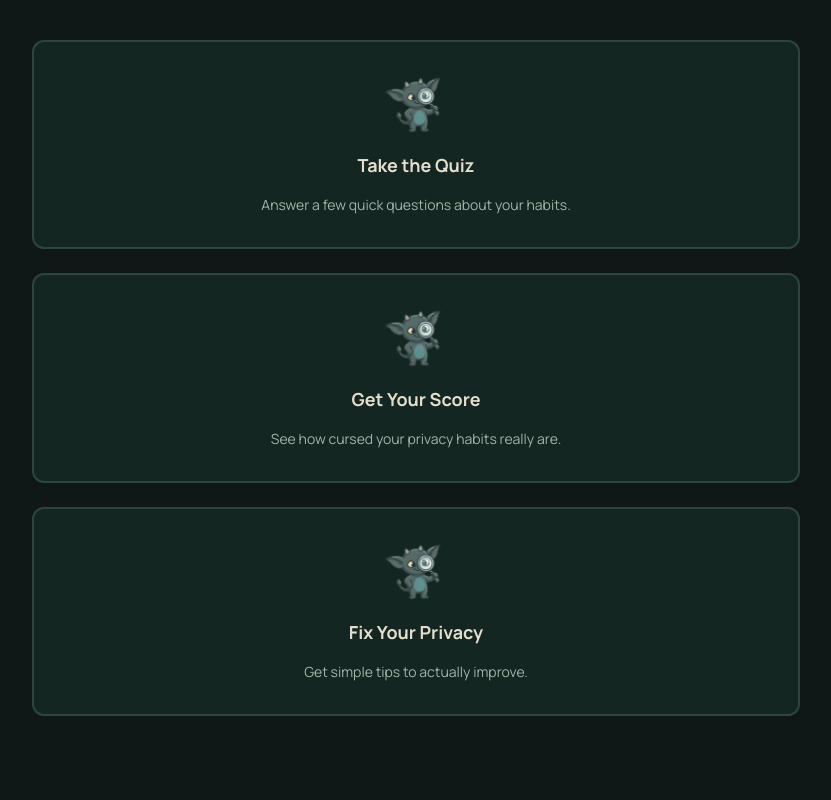
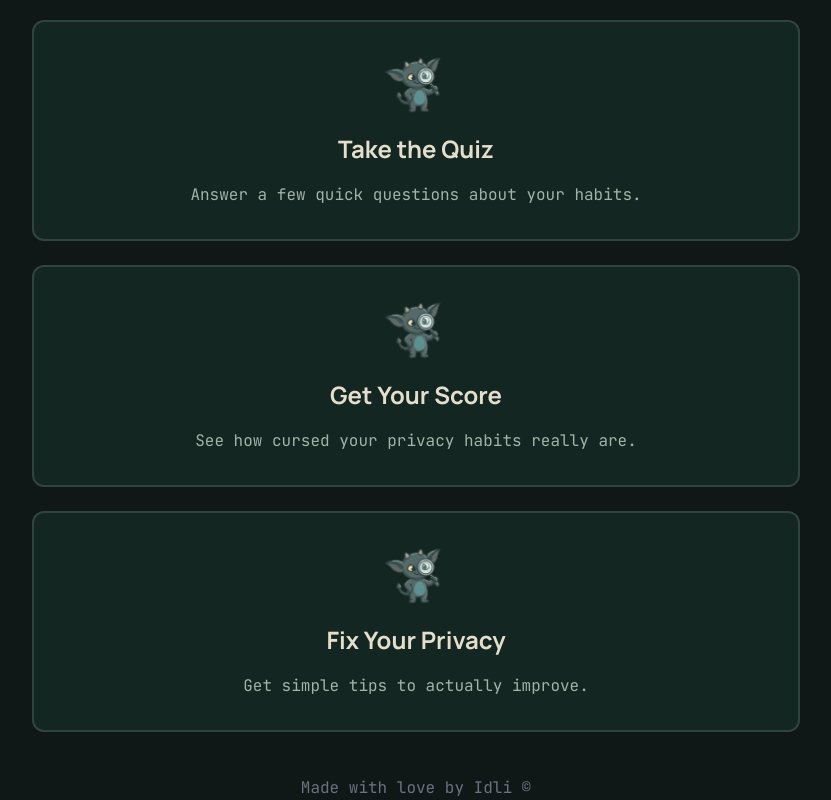
Before and after one commit to idli69/privacy-gremlin, a website built with Vite: page index.html in a window 1280 px wide. Shown: the part 837-1637 px from the top of the page, without its empty margins (224-1055 px from the left). Built offline with nearby package versions, Linux system fonts and the light colour scheme.

Commit message:
UI MVP is DONE yeeee

```diff
--- a/index.html
+++ b/index.html
@@ -45,7 +45,7 @@
         <h1 class="text-[clamp(2rem,4vw,3.2rem)] font-bold">
           Find out how cursed your privacy habits are.
         </h1>
-        <p class="text-accent-dark text-[clamp(.9rem,2.5vw,1.4rem)]">
+        <p class="text-accent-dark text-[clamp(.85rem,2.5vw,1.5rem)]">
           A tiny privacy checkup for people who know they should be more careful
           online, but keep ignoring it.
         </p>
@@ -57,7 +57,7 @@
     <!--HOW IT WORKS SECTION START-->
     <section
       id="guide"
-      class="flex min-h-screen flex-col items-center justify-center gap-6 px-8 py-16"
+      class="flex min-h-screen flex-col items-center justify-center gap-6 px-8 py-8"
     >
       <div class="flex w-full flex-col gap-6 md:h-1/3 md:w-3xl">
         <div class="card flex-1">
@@ -66,8 +66,12 @@
             alt="Take the quiz"
             class="w-16"
           />
-          <h3 class="text-lg font-bold">Take the Quiz</h3>
-          <p class="text-muted text-center text-sm">
+          <h3 class="text-[clamp(.85rem,2.5vw,1.5rem)] font-bold">
+            Take the Quiz
+          </h3>
+          <p
+            class="text-muted text-center font-mono text-[clamp(.65rem,1.5vw,1rem)]"
+          >
             Answer a few quick questions about your habits.
           </p>
         </div>
@@ -77,8 +81,12 @@
             alt="Get your score"
             class="w-16"
           />
-          <h3 class="text-lg font-bold">Get Your Score</h3>
-          <p class="text-muted text-center text-sm">
+          <h3 class="text-[clamp(.85rem,2.5vw,1.5rem)] font-bold">
+            Get Your Score
+          </h3>
+          <p
+          <p
+              class="text-muted text-center font-mono text-[clamp(.65rem,1.5vw,1rem)]">
             See how cursed your privacy habits really are.
           </p>
         </div>
@@ -88,13 +96,19 @@
             alt="Fix your privacy"
             class="w-16"
           />
-          <h3 class="text-lg font-bold">Fix Your Privacy</h3>
-          <p class="text-muted text-center text-sm">
+          <h3 class="text-[clamp(.85rem,2.5vw,1.5rem)] font-bold">
+            Fix Your Privacy
+          </h3>
+          <p
+              class="text-muted text-center font-mono text-[clamp(.65rem,1.5vw,1rem)]">
             Get simple tips to actually improve.
           </p>
         </div>
       </div>
     </section>
     <!--HOW IT WORKS SECTION END-->
+    <footer>
+        <p class="text-gray-500 font-mono text-md text-center">Made with love by Idli &copy </p>
+    </footer>
   </body>
 </html>
```
